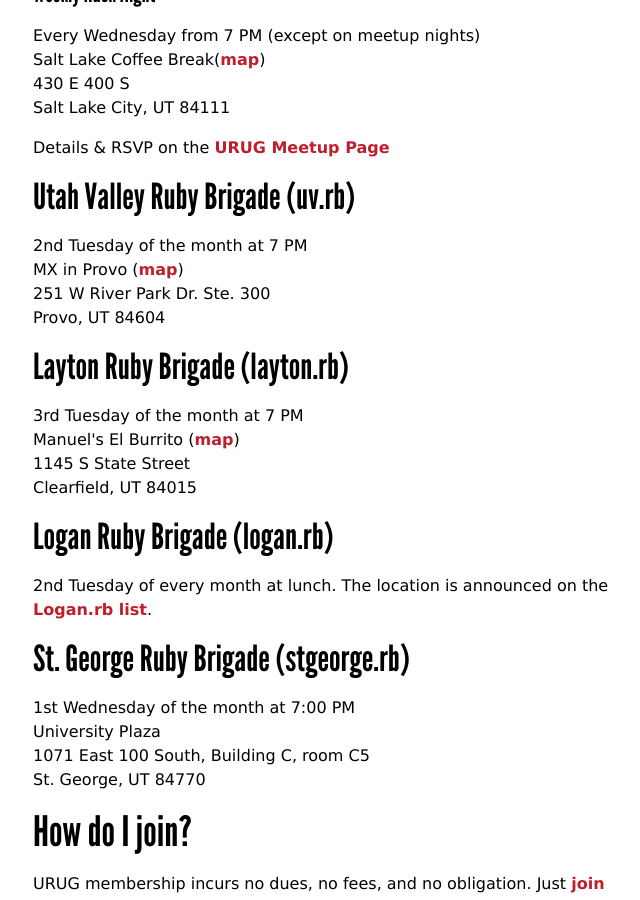
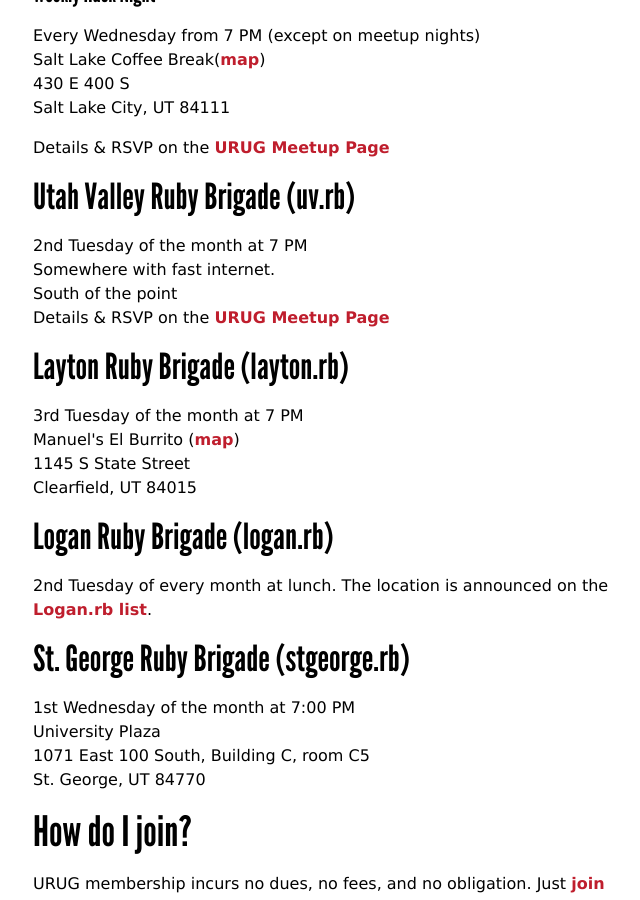
Before and after one commit to urug/urug.github.io, a Jekyll site: the page built from index.html, in a window 1280 px wide and 900 px high, scrolled down 921 px. Shown: the whole window, without its empty margins (307-947 px from the left). Built offline with Jekyll 4.4.1, drawn with Linux system fonts in a browser that asks for light colours.

Commit message:
Update index.html

```diff
--- a/index.html
+++ b/index.html
@@ -30,9 +30,9 @@
 
 <h2 id="uv.rb">Utah Valley Ruby Brigade (uv.rb)</h2>
 <p>2nd Tuesday of the month at 7 PM<br>
-MX in Provo (<a href="http://goo.gl/maps/S5q5">map</a>)<br>
-251 W River Park Dr. Ste. 300<br>
-Provo, UT 84604</p>
+Somewhere with fast internet.<br>
+South of the point<br>
+Details & RSVP on the <a href="http://www.meetup.com/Utah-Ruby-Users-Group" target="_blank">URUG Meetup Page</a>
 
 <h2 id="layton.rb">Layton Ruby Brigade (layton.rb)</h2>
 <p>3rd Tuesday of the month at 7 PM<br>
```
